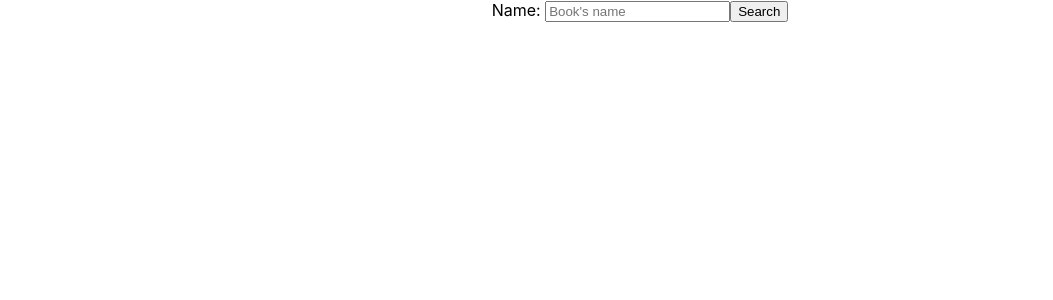
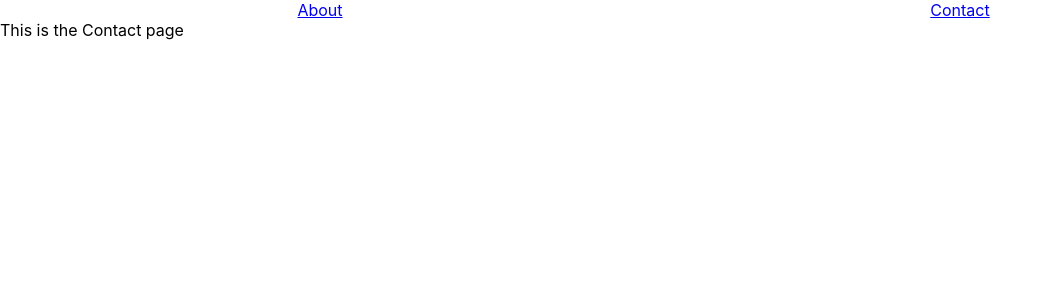
Before and after one commit to adrielTosi/book-archive, a React (Create React App) app: page /contact in a window 1280 px wide. Shown: the top 300 px of the page, without its empty margins (0-1053 px from the left). Built offline with nearby package versions, Linux system fonts and the light colour scheme.

Commit message:
Navbar and inicial Routing

```diff
--- a/package.json
+++ b/package.json
@@ -6,6 +6,7 @@
     "react": "^16.7.0",
     "react-dom": "^16.7.0",
     "react-router": "^4.3.1",
+    "react-router-dom": "^4.3.1",
     "react-scripts": "2.1.3"
   },
   "scripts": {
--- a/src/App.js
+++ b/src/App.js
@@ -1,13 +1,14 @@
 import React, { Component } from 'react';
 import './App.css';
-import AddBooks from './Components/myBooks/addBooks.js'
-
+import Header from './Components/Header/Header.js'
+import Main from './Components/myBooks/Main'
 
 class App extends Component {
   render() {
     return (
-      <div className="App">
-        <AddBooks />
+      <div>
+        <Header/>
+        <Main/>
       </div>
     );
   }
--- /dev/null
+++ b/src/Components/Header/About.js
@@ -0,0 +1,12 @@
+import React from "react"
+
+
+function About (){
+    return (
+        <div>
+            This is the About page
+        </div>
+    )
+}
+
+export default About
--- /dev/null
+++ b/src/Components/Header/Contact.js
@@ -0,0 +1,12 @@
+import React from "react"
+
+
+function Contact (){
+    return (
+        <div>
+            This is the Contact page
+        </div>
+    )
+}
+
+export default Contact
--- /dev/null
+++ b/src/Components/Header/Header.js
@@ -0,0 +1,18 @@
+import React from 'react'
+import {Link} from 'react-router-dom'
+
+const Header = () => {
+    return (
+        <div className = "header-container">
+            <div>
+                <Link to = "/about">About</Link>
+            </div>
+            <div>
+                <Link to = "/contact">Contact</Link>
+            </div>
+
+        </div>
+    )
+}
+
+export default Header
--- /dev/null
+++ b/src/Components/myBooks/Main.js
@@ -0,0 +1,18 @@
+import React from 'react'
+import {Switch, Route} from 'react-router-dom'
+import addBooks from './addBooks.js'
+import About from '../Header/About.js'
+import Contact from '../Header/Contact.js'
+
+
+function Main () {
+    return (
+        <Switch>
+            <Route exact path = '/' component = {addBooks}/>
+            <Route path = '/about' component = {About}/>
+            <Route path = '/contact' component = {Contact}/>
+        </Switch>
+    )
+}
+
+export default Main
--- a/src/Components/myBooks/addBooks.js
+++ b/src/Components/myBooks/addBooks.js
@@ -40,7 +40,6 @@ export default class AddBooks extends React.Component {
 
     render(){
         return (
-
             <div className = "addBooks-container">
                 <div>
                     <form onSubmit = {this.handleSubmit.bind(this)}>
--- a/src/Components/myBooks/style.css
+++ b/src/Components/myBooks/style.css
@@ -1,3 +1,9 @@
+.header-container{
+    display:grid;
+    justify-items: center;
+    justify-content: space-around;
+    grid-template-columns: 50% 50%
+}
 .individual-book-container{
     display:flex;
     flex-wrap: wrap;
--- a/src/index.js
+++ b/src/index.js
@@ -3,10 +3,13 @@ import ReactDOM from 'react-dom';
 import './index.css';
 import App from './App';
 import * as serviceWorker from './serviceWorker';
+import {BrowserRouter} from 'react-router-dom'
 
-ReactDOM.render(<App />, document.getElementById('root'));
 
-// If you want your app to work offline and load faster, you can change
-// unregister() to register() below. Note this comes with some pitfalls.
-// Learn more about service workers: http://bit.ly/CRA-PWA
+ReactDOM.render(
+<BrowserRouter>
+<App />
+</BrowserRouter>,
+ document.getElementById('root'));
+
 serviceWorker.unregister();
```
Also changed, not shown: src/Components/myBooks/index.js (deleted, +0 -29 lines), src/Components/Header/index.js (deleted), 1 other file (tests, documents, lock files or other folders).
